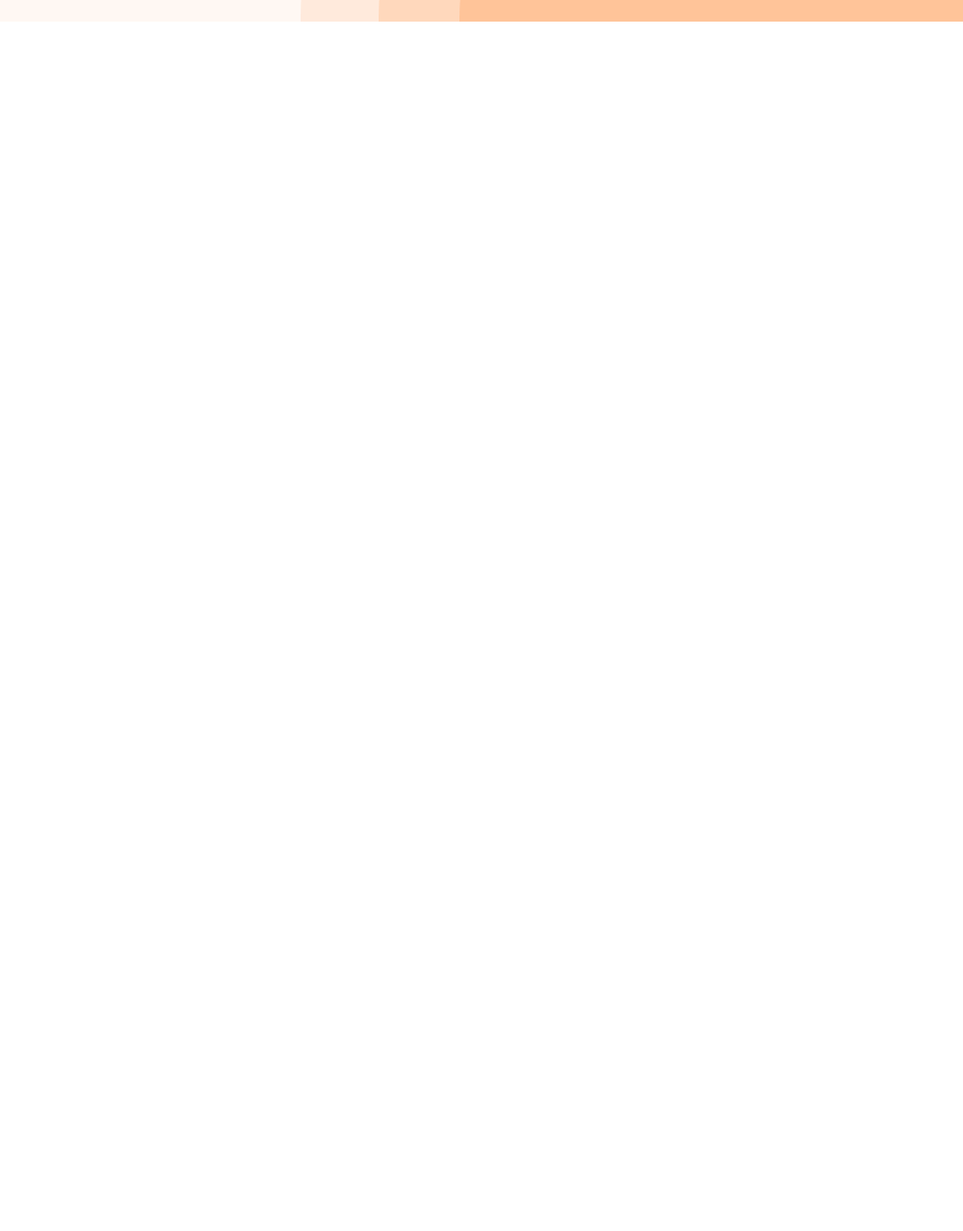
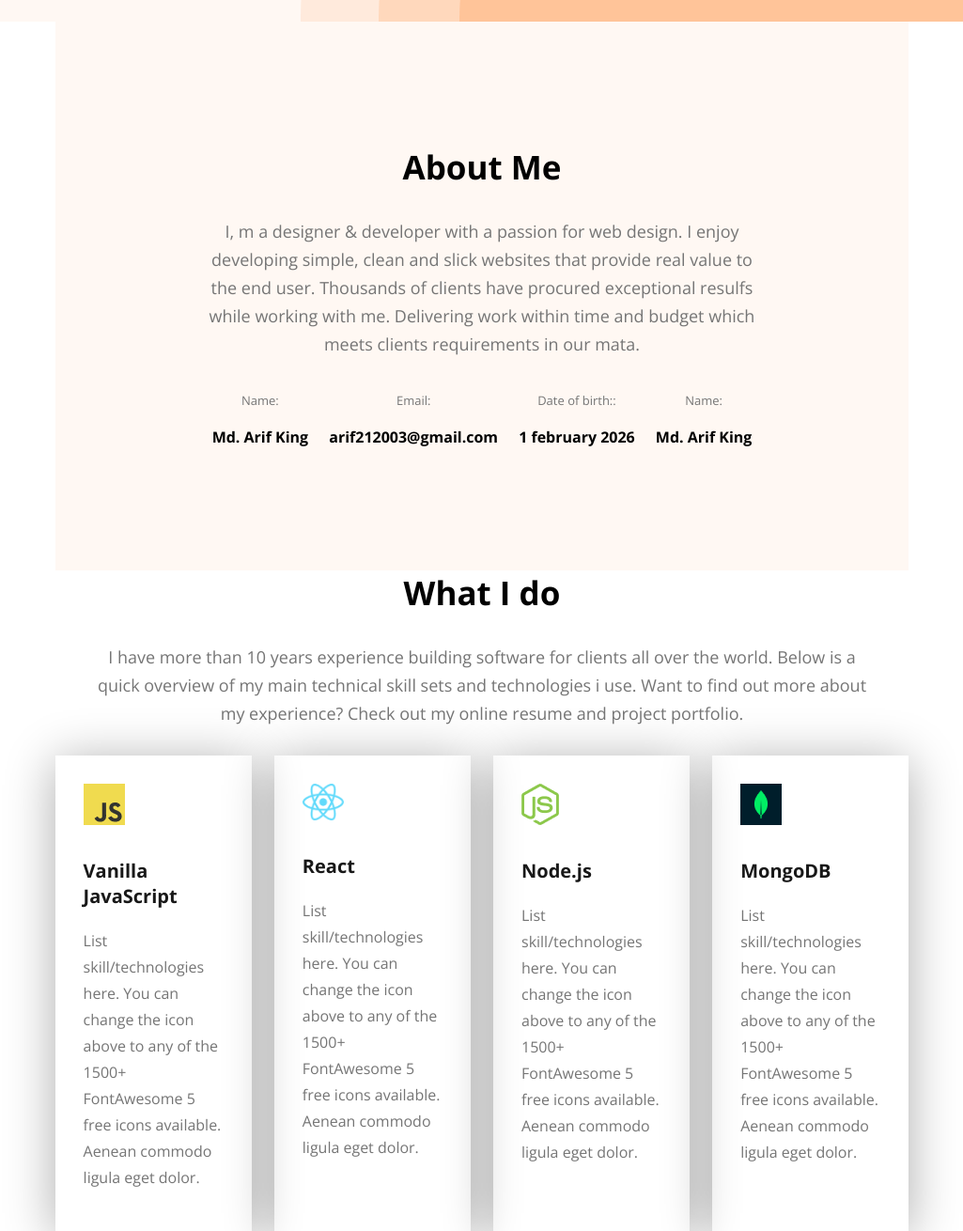
Before and after one commit to mdmra212003/hero-div-code, a plain HTML site: page index.html in a window 1280 px wide. Shown: the part 698-2008 px from the top of the page at 94% size, without its empty margins (127-1152 px from the left). Before the commit the page ends 800 px from the top, so only its background shows below. Drawn offline with nearby package versions, Linux system fonts and the light colour scheme.

Commit message:
first commit

```diff
--- a/index.html
+++ b/index.html
@@ -43,5 +43,62 @@
             </div>
         </section>
     </header>
+    <section id="about">
+        <div class="about-container">
+            <div class="section-heading">
+                <h2>About Me</h2>
+                <p>I, m a designer & developer with a passion for web design. I enjoy developing simple, clean and slick websites that provide real value to the end user. Thousands of clients have procured exceptional resulfs while working with me. Delivering work within time and budget which meets clients requirements in our mata.</p>
+            </div>
+            <div class="about-info">
+                <div class="info-card">
+                    <p>Name:</p>
+                    <h4>Md. Arif King</h4>
+                </div>
+                <div class="info-card">
+                    <p>Email:</p>
+                    <h4>arif212003@gmail.com</h4>
+                </div>
+                <div class="info-card">
+                    <p>Date of birth::</p>
+                    <h4>1 february 2026</h4>
+                </div>
+                <div class="info-card">
+                    <p>Name:</p>
+                    <h4>Md. Arif King</h4>
+                </div>
+            </div>
+        </div>
+    </section>
+
+<section id="skills">
+        <div class="skills-container">
+            <div class="section-heading">
+                <h2>What I do</h2>
+                <p>I have more than 10 years experience building software for clients all over the world. Below is a quick overview of my main technical skill sets and technologies i use. Want to find out more about my experience? Check out my online resume and project portfolio.</p>
+            </div>
+            <div class="skills-box">
+                <div class="skills-card">
+                    <img src="images/icons/js.png" alt="">
+                    <h3>Vanilla JavaScript</h3>
+                    <p>List skill/technologies here. You can change the icon above to any of the 1500+ FontAwesome 5 free icons available. Aenean commodo ligula eget dolor.</p>
+                </div>
+                <div class="skills-card">
+                    <img src="images/icons/react.png" alt="">
+                    <h3>React</h3>
+                    <p>List skill/technologies here. You can change the icon above to any of the 1500+ FontAwesome 5 free icons available. Aenean commodo ligula eget dolor.</p>
+                </div>
+                <div class="skills-card">
+                    <img src="images/icons/nodejs.png" alt="">
+                    <h3>Node.js</h3>
+                    <p>List skill/technologies here. You can change the icon above to any of the 1500+ FontAwesome 5 free icons available. Aenean commodo ligula eget dolor.</p>
+                </div>
+                <div class="skills-card">
+                    <img src="images/icons/mongo.png" alt="">
+                    <h3>MongoDB</h3>
+                    <p>List skill/technologies here. You can change the icon above to any of the 1500+ FontAwesome 5 free icons available. Aenean commodo ligula eget dolor.</p>
+                </div>
+            </div>
+        </div>
+    </section>
 </body>
 </html>
--- a/style/protfolio.css
+++ b/style/protfolio.css
@@ -26,6 +26,23 @@ body{
     color: white;
     cursor: pointer;
 }
+.section-heading{
+    max-width: 827px;
+    text-align: center;
+    margin: 0 auto;
+}
+.section-heading h2{
+    font-size:35px ;
+    margin-bottom: 30px;
+}
+.section-heading p{
+    font-size: 18px;
+    margin-bottom:30px;
+    line-height: 30px;
+    color: #757575;
+
+}
+
 
 /* main style */
 
@@ -95,3 +112,55 @@ margin-bottom: 5px;
     max-width: 585px;
     vertical-align: middle;
 }
+#about, #skills, {
+    padding-top: 130px;
+}
+#about .about-container{
+    width: 71%;
+    max-width: 1140px;
+    margin: 0 auto;
+    text-align: center;
+    background-color: #FFF8F3;
+    padding: 131px 156px;
+}
+#about .about-container .about-info{
+    display: flex;
+    justify-content: space-around;
+}
+.about-info .info-card p{
+ font-size: 13px;
+    color: #757575;
+    line-height: 30px;
+    margin-bottom: 13px;
+}
+
+#skills .skills-container{
+    width: 71%;
+    max-width: 1140px;
+    margin: 0 auto;
+}
+#skills .skills-container .skills-box{
+    display: flex;
+    gap: 24px;
+}
+.skills-box .skills-card{
+    padding: 30px;
+    max-width: 267px;
+    box-shadow: 0 6px 50px 0 #00000054;
+    /* border: 1px solid rebeccapurple; */
+}
+.skills-box .skills-card img{
+    max-width: 44px;
+    margin-bottom: 30px;
+}
+.skills-box .skills-card h3{
+    font-size: 20px;
+    color:#181818;
+    margin-bottom: 20px;
+}
+.skills-box .skills-card p{
+    font-size: 16px;
+    color: #757575;
+    line-height: 28px;
+    margin-bottom: 13px;
+}
```
Also changed, not shown: semple.html (added, +94 -0 lines).
